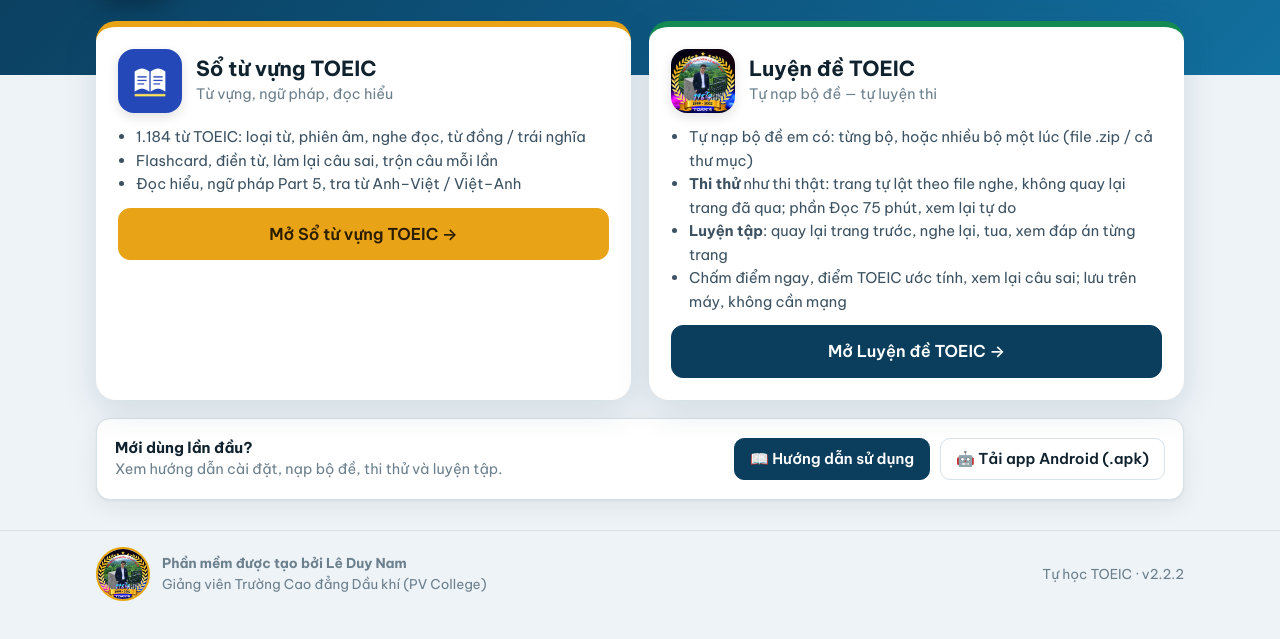
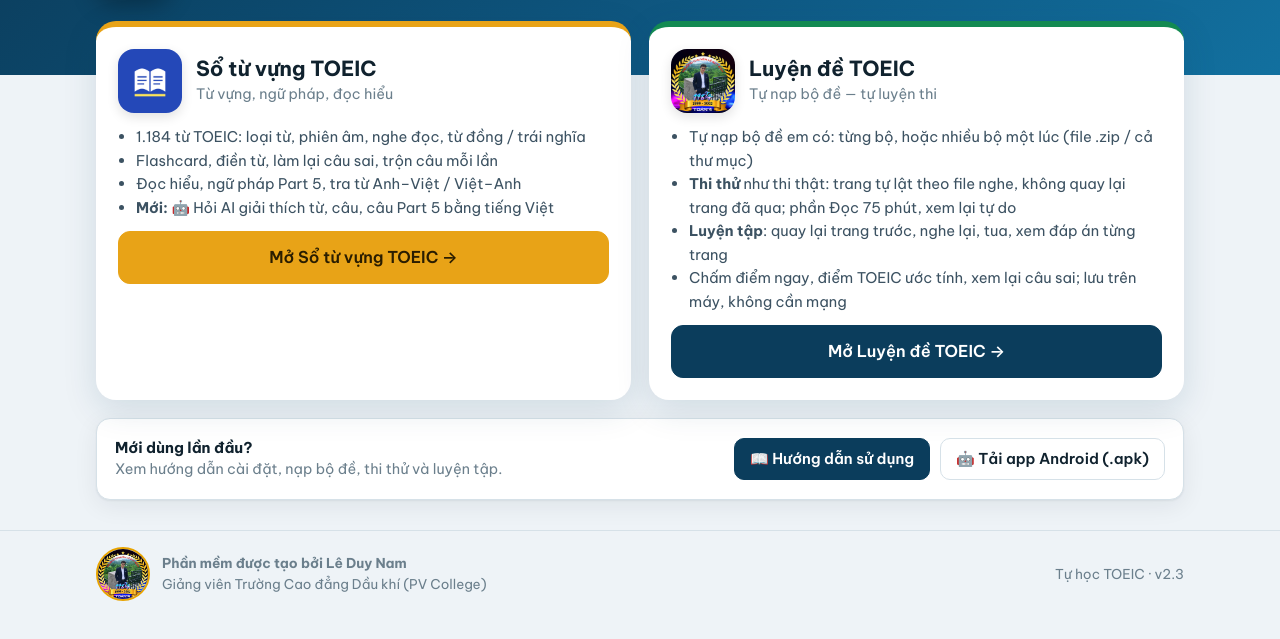
Before and after one commit to leduynampvmtc-spec/Trondesinhvien, a plain HTML site: page index.html in a window 1280 px wide. Shown: the part 107-746 px from the top of the page. Drawn offline with Linux system fonts and the light colour scheme.

Commit message:
v2.3: trang chủ, hướng dẫn và số phiên bản

```diff
--- a/index.html
+++ b/index.html
@@ -59,6 +59,7 @@
         <li>1.184 từ TOEIC: loại từ, phiên âm, nghe đọc, từ đồng / trái nghĩa</li>
         <li>Flashcard, điền từ, làm lại câu sai, trộn câu mỗi lần</li>
         <li>Đọc hiểu, ngữ pháp Part 5, tra từ Anh–Việt / Việt–Anh</li>
+        <li><b>Mới:</b> 🤖 Hỏi AI giải thích từ, câu, câu Part 5 bằng tiếng Việt</li>
       </ul>
       <a class="btn primary go" href="tuvung/index.html" style="background:#e8a317;border-color:#e8a317;color:#2a1d00">Mở Sổ từ vựng TOEIC →</a>
     </section>
@@ -79,7 +80,7 @@
     <a class="btn" id="apkHome" href="https://github.com/leduynampvmtc-spec/Trondesinhvien/releases/download/apk/TuHocToeic-Android.apk">🤖 Tải app Android (.apk)</a>
   </div>
 </main>
-<footer class="foot" style="margin-top:30px"><div class="wrap row"><div id="authorBox"></div><span class="spacer"></span><span>Tự học TOEIC · v2.2.2</span></div></footer>
+<footer class="foot" style="margin-top:30px"><div class="wrap row"><div id="authorBox"></div><span class="spacer"></span><span>Tự học TOEIC · v2.3</span></div></footer>
 <script src="js/config.js"></script>
 <script src="js/common.js"></script>
 <script>
```
Also changed, not shown: huongdan.html (+1 -0 lines), version.txt.
